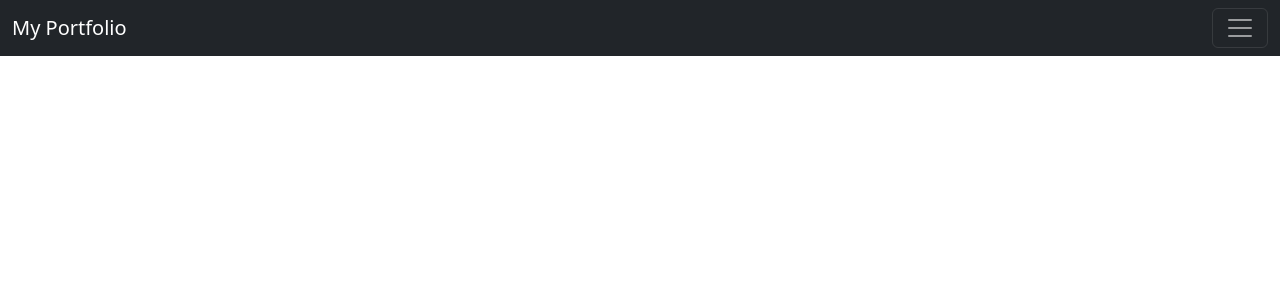
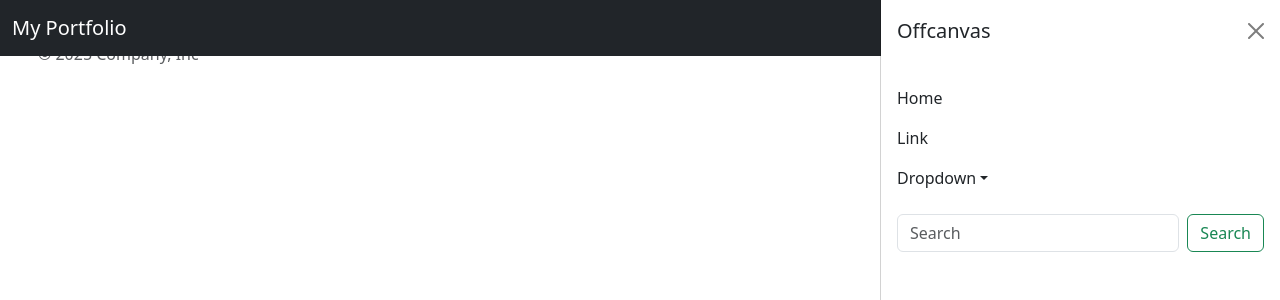
Before and after one commit to ankitmahabharat/Portfolio, a React (Vite) app in the folder portfolio/: page / in a window 1280 px wide. Shown: the top 300 px of the page. Built offline with nearby package versions, Linux system fonts and the light colour scheme.

Commit message:
Adding sidebar

```diff
--- a/portfolio/src/App.jsx
+++ b/portfolio/src/App.jsx
@@ -1,12 +1,15 @@
 import "./App.css";
+import Footer from "./components/Footer";
 import Navbar from "./components/Navbar";
 import 'bootstrap/dist/css/bootstrap.min.css';
+import Sidebar from "./components/Sidebar";
 
 
 function App() {
   return <>
   <Navbar></Navbar>
-
+  <Sidebar></Sidebar>
+  <Footer></Footer>
   </>
 }
 
--- /dev/null
+++ b/portfolio/src/components/Footer.jsx
@@ -0,0 +1,46 @@
+import React from "react";
+
+function Footer() {
+  return (
+    <>
+      <footer class="d-flex flex-wrap justify-content-between align-items-center py-3 my-4 border-top">
+        {" "}
+        <div class="col-md-4 d-flex align-items-center">
+          {" "}
+          <a
+            href="/"
+            class="mb-3 me-2 mb-md-0 text-body-secondary text-decoration-none lh-1"
+            aria-label="Bootstrap"
+          >
+            {" "}
+            <svg class="bi" width="30" height="24" aria-hidden="true">
+              <use xlink:href="#bootstrap"></use>
+            </svg>{" "}
+          </a>{" "}
+          <span class="mb-3 mb-md-0 text-body-secondary">
+            © 2025 Company, Inc
+          </span>{" "}
+        </div>{" "}
+        <ul class="nav col-md-4 justify-content-end list-unstyled d-flex">
+          {" "}
+          <li class="ms-3">
+            <a class="text-body-secondary" href="#" aria-label="Instagram">
+              <svg class="bi" width="24" height="24" aria-hidden="true">
+                <use xlink:href="#instagram"></use>
+              </svg>
+            </a>
+          </li>{" "}
+          <li class="ms-3">
+            <a class="text-body-secondary" href="#" aria-label="Facebook">
+              <svg class="bi" width="24" height="24">
+                <use xlink:href="#facebook"></use>
+              </svg>
+            </a>
+          </li>{" "}
+        </ul>{" "}
+      </footer>
+    </>
+  );
+}
+
+export default Footer;
--- /dev/null
+++ b/portfolio/src/components/Sidebar.jsx
@@ -0,0 +1,86 @@
+import React from "react";
+
+function Sidebar() {
+  return (
+    <>
+      <div
+        class="offcanvas offcanvas-end show"
+        tabindex="-1"
+        id="offcanvasNavbar"
+        aria-labelledby="offcanvasNavbarLabel"
+        aria-modal="true"
+        role="dialog"
+      >
+        <div class="offcanvas-header">
+          <h5 class="offcanvas-title" id="offcanvasNavbarLabel">
+            Offcanvas
+          </h5>
+          <button
+            type="button"
+            class="btn-close"
+            data-bs-dismiss="offcanvas"
+            aria-label="Close"
+          ></button>
+        </div>
+        <div class="offcanvas-body">
+          <ul class="navbar-nav justify-content-end flex-grow-1 pe-3">
+            <li class="nav-item">
+              <a class="nav-link active" aria-current="page" href="#">
+                Home
+              </a>
+            </li>
+            <li class="nav-item">
+              <a class="nav-link" href="#">
+                Link
+              </a>
+            </li>
+            <li class="nav-item dropdown">
+              <a
+                class="nav-link dropdown-toggle"
+                href="#"
+                role="button"
+                data-bs-toggle="dropdown"
+                aria-expanded="false"
+              >
+                Dropdown
+              </a>
+              <ul class="dropdown-menu">
+                <li>
+                  <a class="dropdown-item" href="#">
+                    Action
+                  </a>
+                </li>
+                <li>
+                  <a class="dropdown-item" href="#">
+                    Another action
+                  </a>
+                </li>
+                <li>
+                  <hr class="dropdown-divider" />
+                </li>
+                <li>
+                  <a class="dropdown-item" href="#">
+                    Something else here
+                  </a>
+                </li>
+              </ul>
+            </li>
+          </ul>
+          <form class="d-flex mt-3" role="search">
+            <input
+              class="form-control me-2"
+              type="search"
+              placeholder="Search"
+              aria-label="Search"
+            />
+            <button class="btn btn-outline-success" type="submit">
+              Search
+            </button>
+          </form>
+        </div>
+      </div>
+    </>
+  );
+}
+
+export default Sidebar;
```
